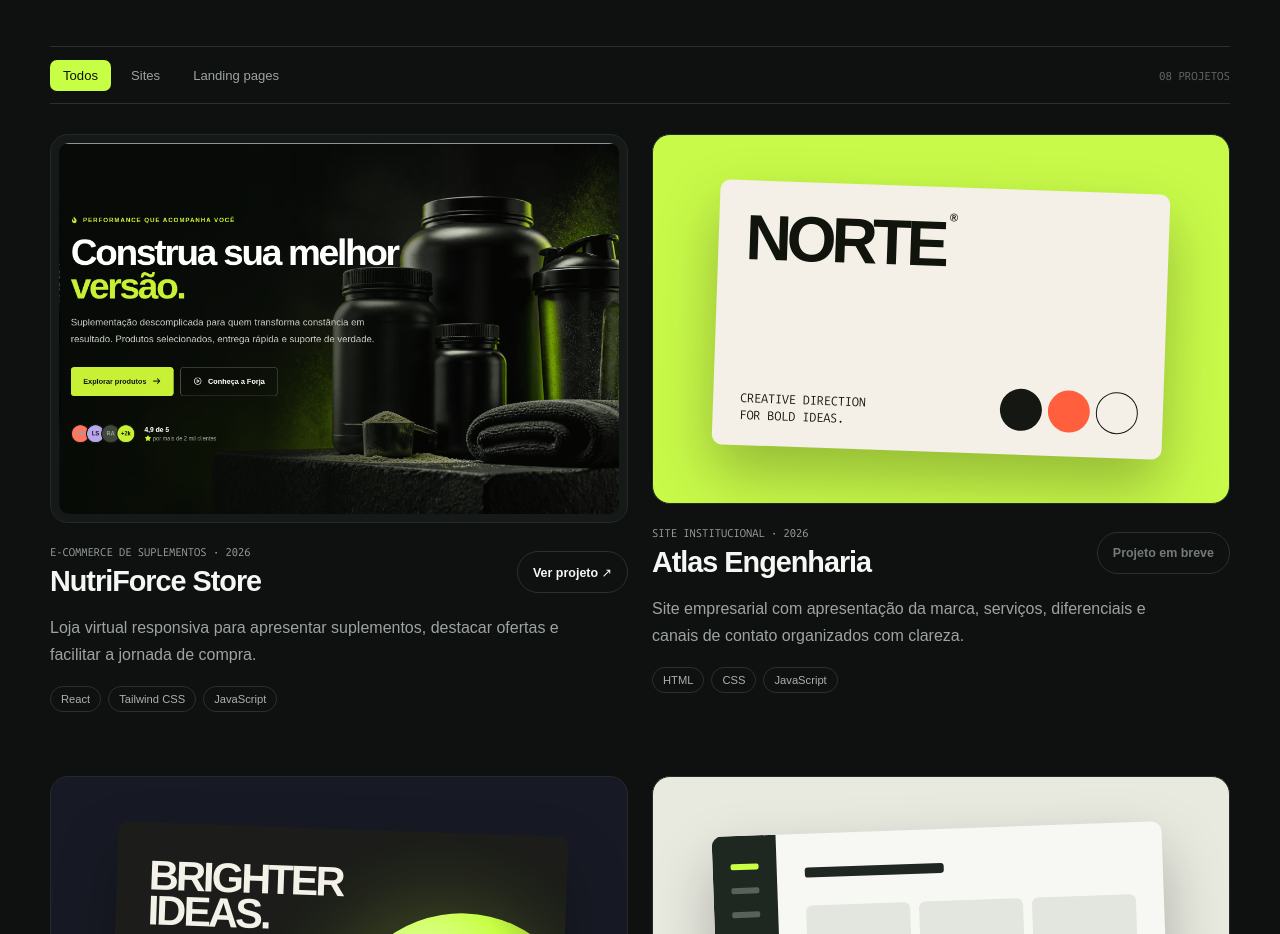
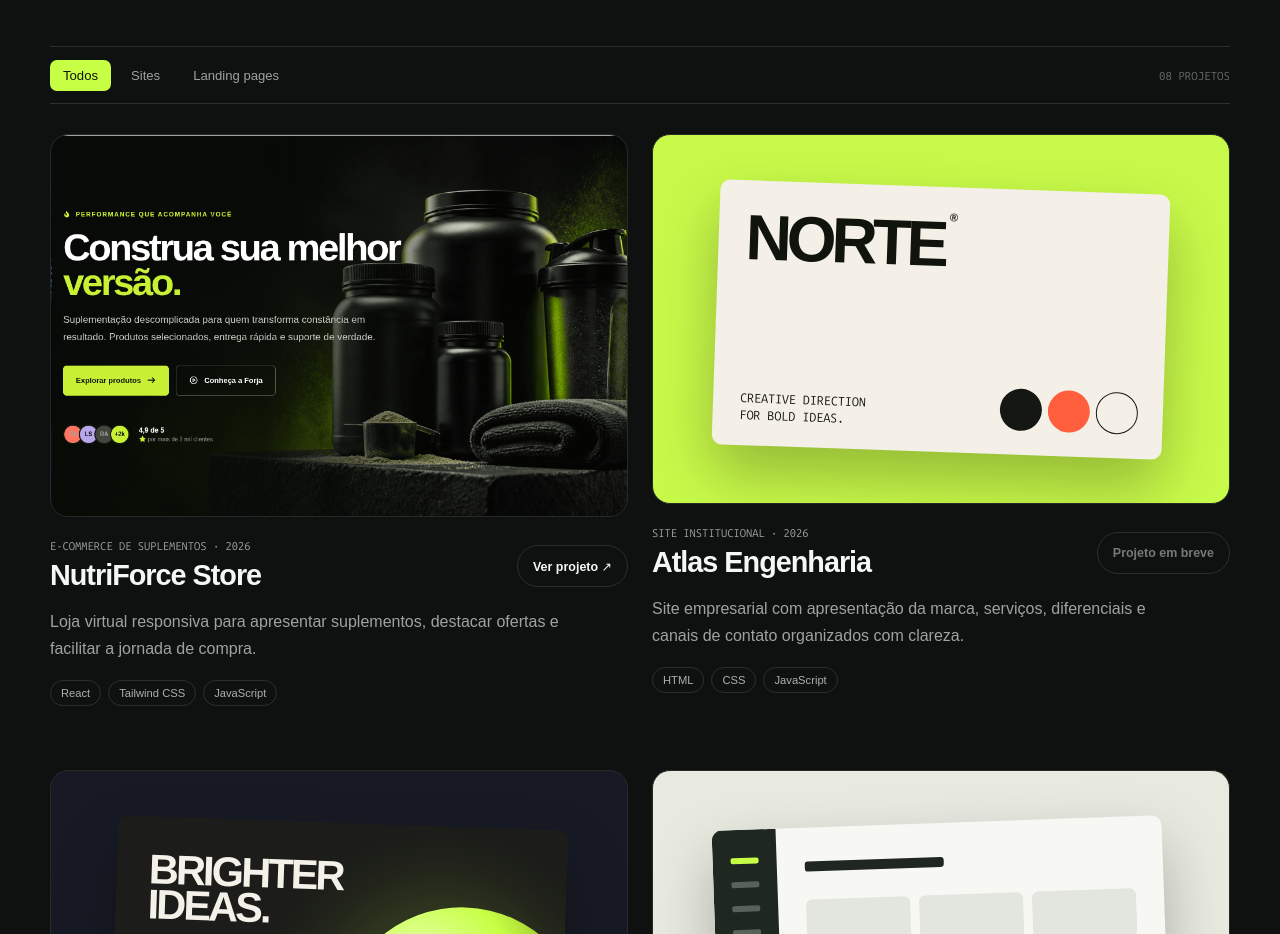
Before and after one commit to Fabio40404040/portifolio, a website built with Vite: page index.html in a window 1280 px wide. Shown: the part 1180-2114 px from the top of the page. Built offline with nearby package versions, Linux system fonts and the light colour scheme; a web font is replaced by a local one.

Commit message:
fill ecommerce project card with image

```diff
--- a/src/style.css
+++ b/src/style.css
@@ -518,7 +518,19 @@ img { display: block; max-width: 100%; }
   background: #151917;
 }
 
-.project-card__visual.has-image { padding: 8px; }
+.project-card__visual.has-image {
+  min-height: 0;
+  padding: 0;
+  aspect-ratio: 997 / 661;
+}
+
+.project-card__visual.has-image .project-card__image {
+  width: 100%;
+  height: 100%;
+  max-height: none;
+  object-fit: cover;
+  border-radius: inherit;
+}
 
 .project-card:nth-child(2) .project-card__visual { background: #c8fa49; }
 .project-card:nth-child(3) .project-card__visual { background: #171a24; }
```
